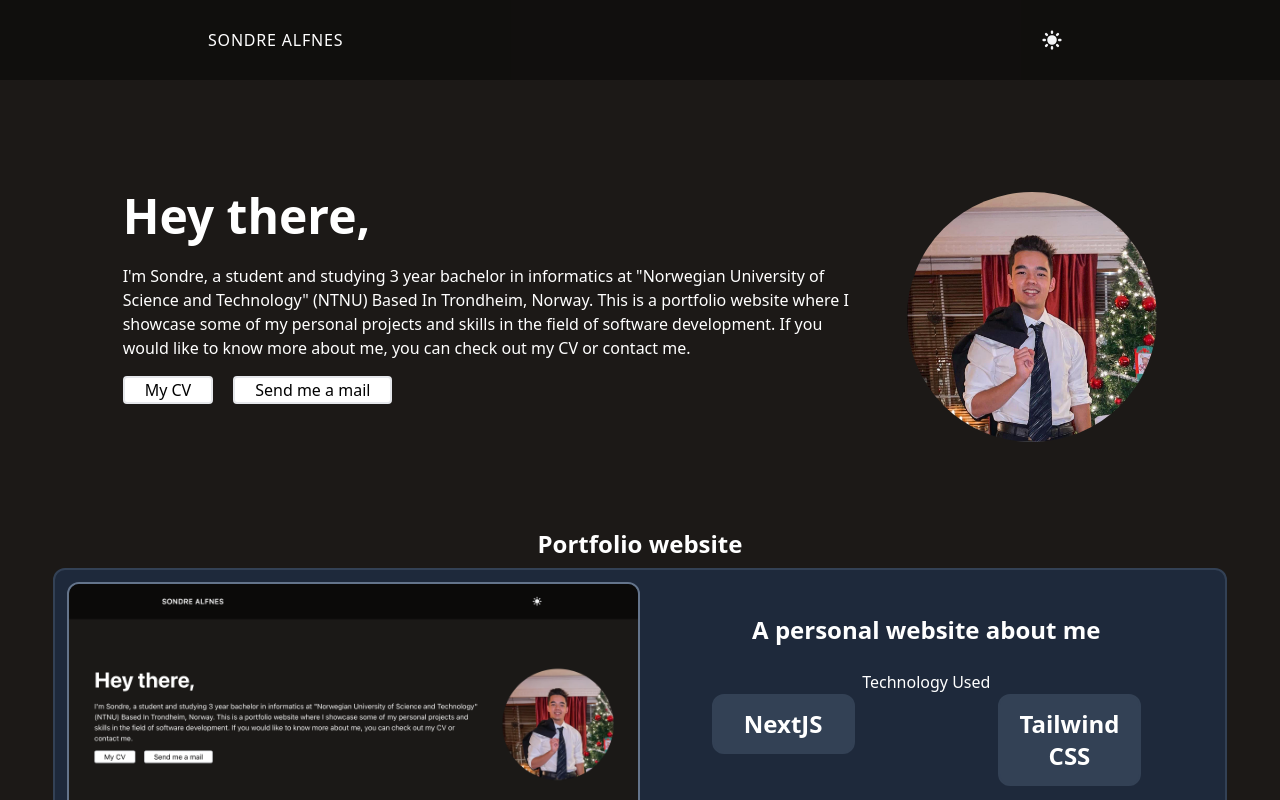
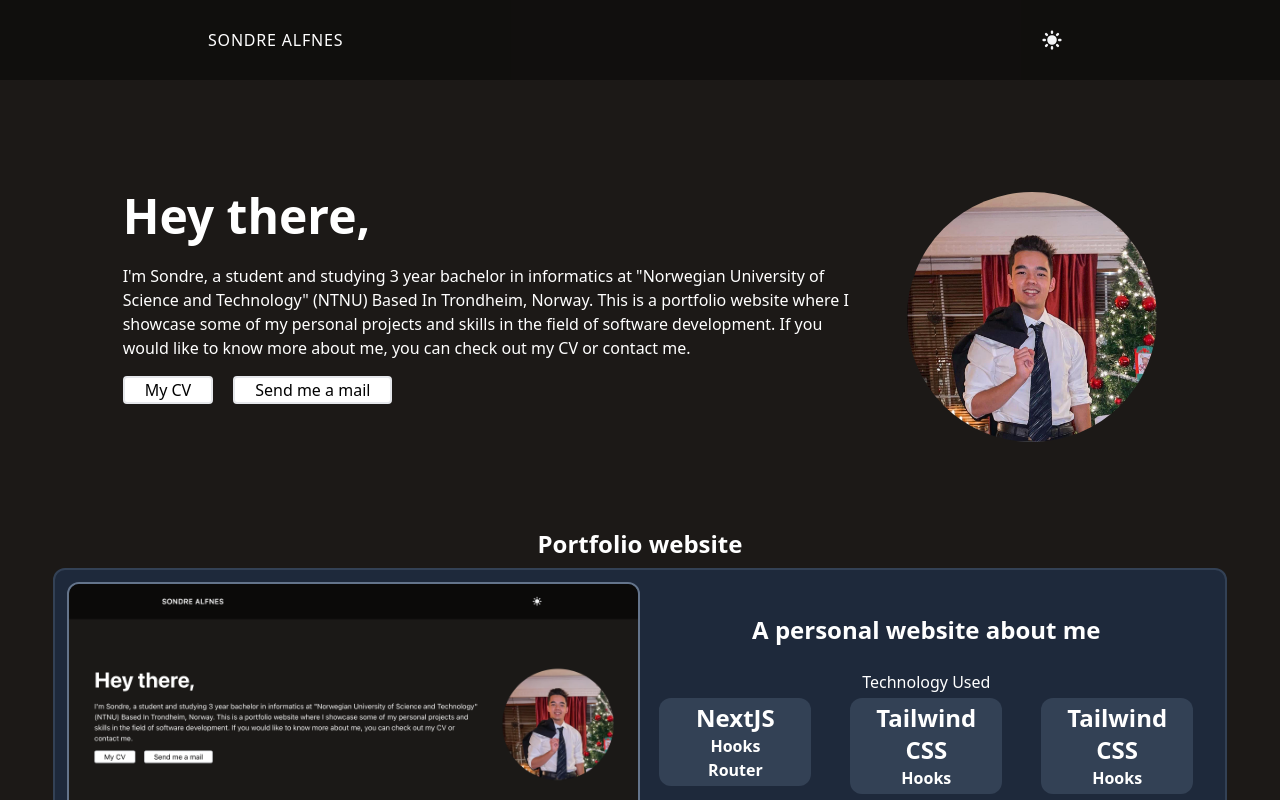
Before and after one commit to sondrealf/portfolio-side, a Next.js app: page / in a window 1280 px wide. Shown: the top 800 px of the page. Built offline with nearby package versions, Linux system fonts and the light colour scheme.

Commit message:
technologyes

```diff
--- a/components/Project.tsx
+++ b/components/Project.tsx
@@ -25,11 +25,14 @@ const Project = (obj: any) => {
                     <h2 className="text-white text-center mt-6"> Technology Used</h2>
 
 
-                    <div className="flex justify-around">
+                    <div className="flex justify-around flex-wrap">
                         {obj.technology.map((tech: any) => (
-                            <div className="w-1/2 md:w-1/4">
-                                <div className="bg-slate-700 border-2 border-slate-700 rounded-xl p-3">
+                            <div className="w-40">
+                                <div className="bg-slate-700 border-1 border-slate-700 rounded-xl p-1 m-1">
                                     <h1 className="text-white text-center text-2xl font-bold">{tech.name}</h1>
+                                    {tech.features.map((feature: any) => (
+                                        <div className="text-white text-center  font-bold">{feature}</div>
+                                    ))}
                                 </div>
                             </div>
                         ))}
--- a/data/listprojects.ts
+++ b/data/listprojects.ts
@@ -9,6 +9,35 @@ const data: any[] = [
                 image: "#",
                 features: [
                     "Hooks",
+                    "Router",
+                ]
+            },
+            {
+                name: "Tailwind CSS",
+                image: "#",
+                features: [
+                    "Hooks"
+                ]
+            },
+            {
+                name: "Tailwind CSS",
+                image: "#",
+                features: [
+                    "Hooks"
+                ]
+            },
+            {
+                name: "Tailwind CSS",
+                image: "#",
+                features: [
+                    "Hooks"
+                ]
+            },
+            {
+                name: "Tailwind CSS",
+                image: "#",
+                features: [
+                    "Hooks"
                 ]
             },
             {
```
